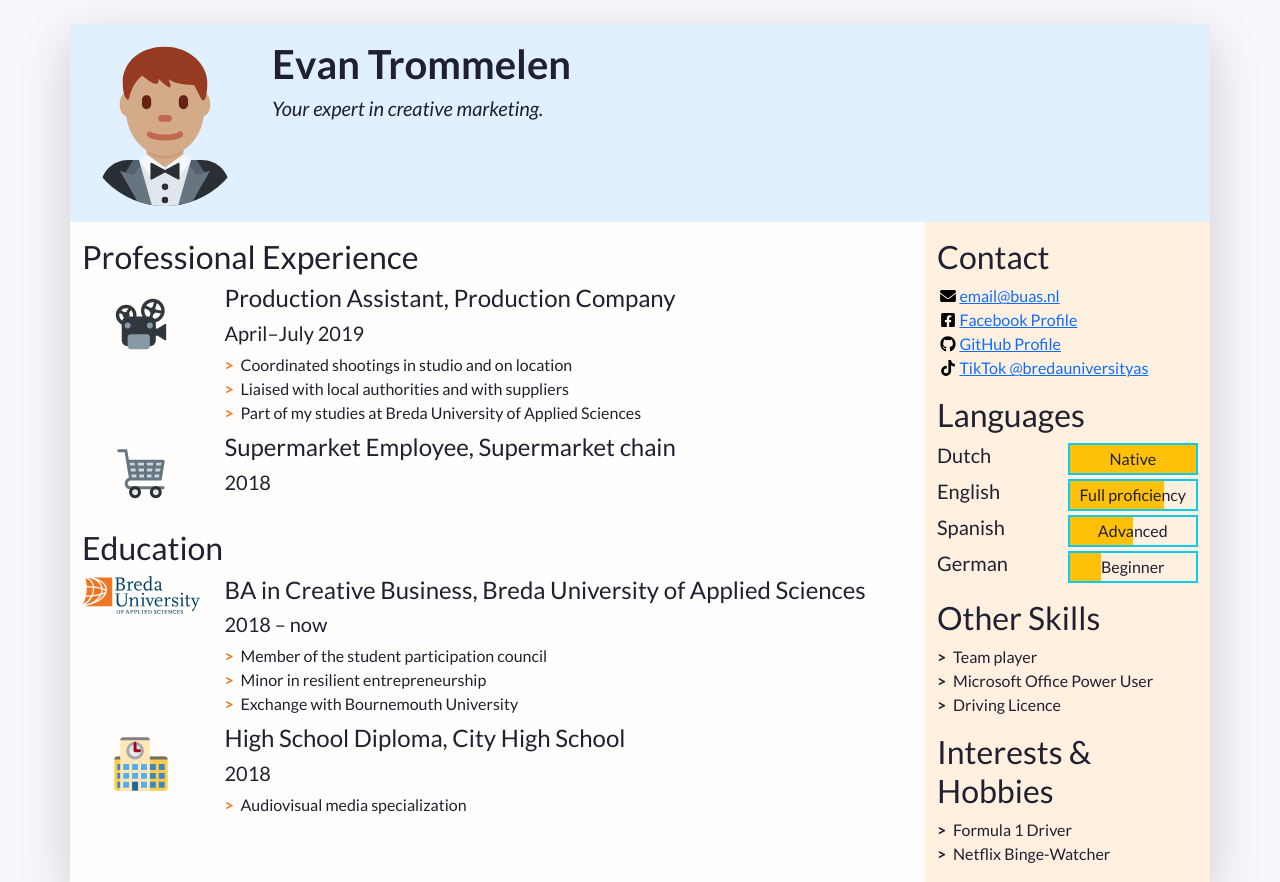
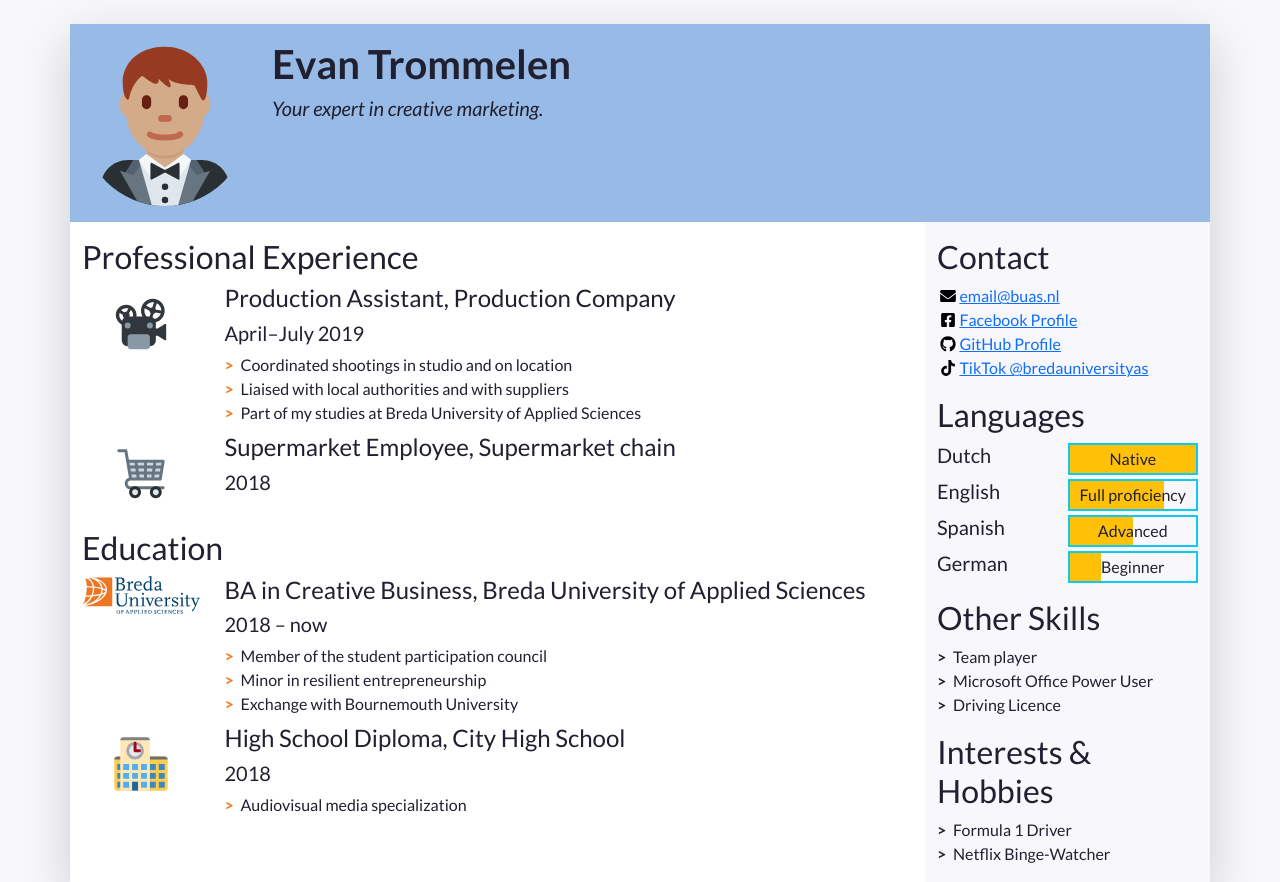
Before and after one commit to 225205/resume, a plain HTML site: page index.html in a window 1280 px wide. Shown: the top 882 px of the page. Drawn offline with nearby package versions, Linux system fonts and the light colour scheme.

Commit message:
Reset CV
Reset, redone, undone

```diff
--- a/css/styles.css
+++ b/css/styles.css
@@ -14,15 +14,15 @@ body {
 /* Styles for custom classes in the document. (There are more, try to find them out!) */
 
 .resume-header {
-    background-color: #e0f0ff;
+    background-color: #97BBE6;
 }
 
 .resume-main {
-	background-color: #fffefc;
+	background-color: #FFFFFF;
 }
 
 .resume-aside {
-	background-color: #fff0e0;
+	background-color: #;
 }
 
 /* Styles for lists in the document */
```
